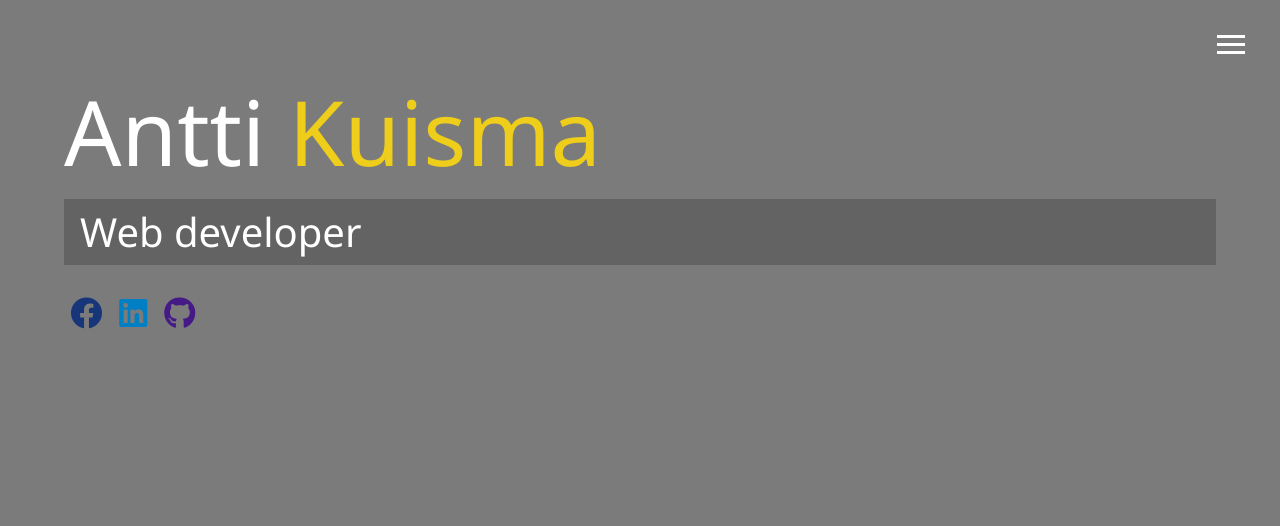
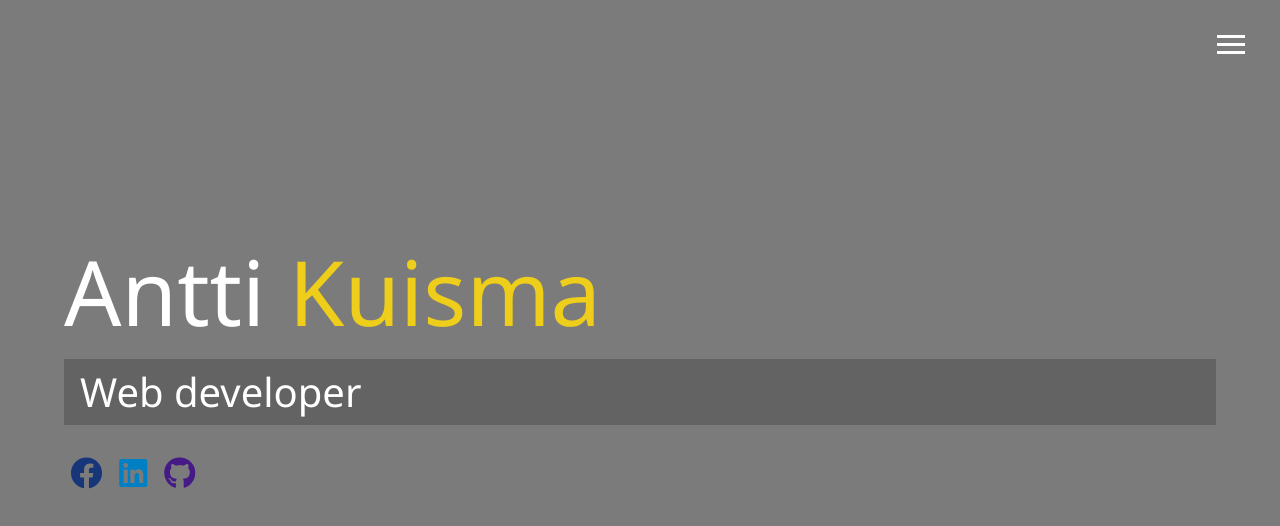
Before and after one commit to antsakontsa/website, a website: page dist/index.html in a window 1280 px wide. Drawn offline with Linux system fonts and the light colour scheme.

Commit message:
home page landscape fix (try)

```diff
--- a/scss/main.scss
+++ b/scss/main.scss
@@ -1,13 +1,17 @@
 @import 'config';
 @import 'menu';
+
+body, html {
+    height: 100%;
+}
 
 // index.html
 main#home {
     overflow: hidden;
 
-    // .lg-heading {
-    //     padding-top: 20vh;
-    // }
+    .lg-heading {
+        padding-top: 20vh;
+    }
 }
 
 // about.html
```
Also changed, not shown: dist/css/main.css.
